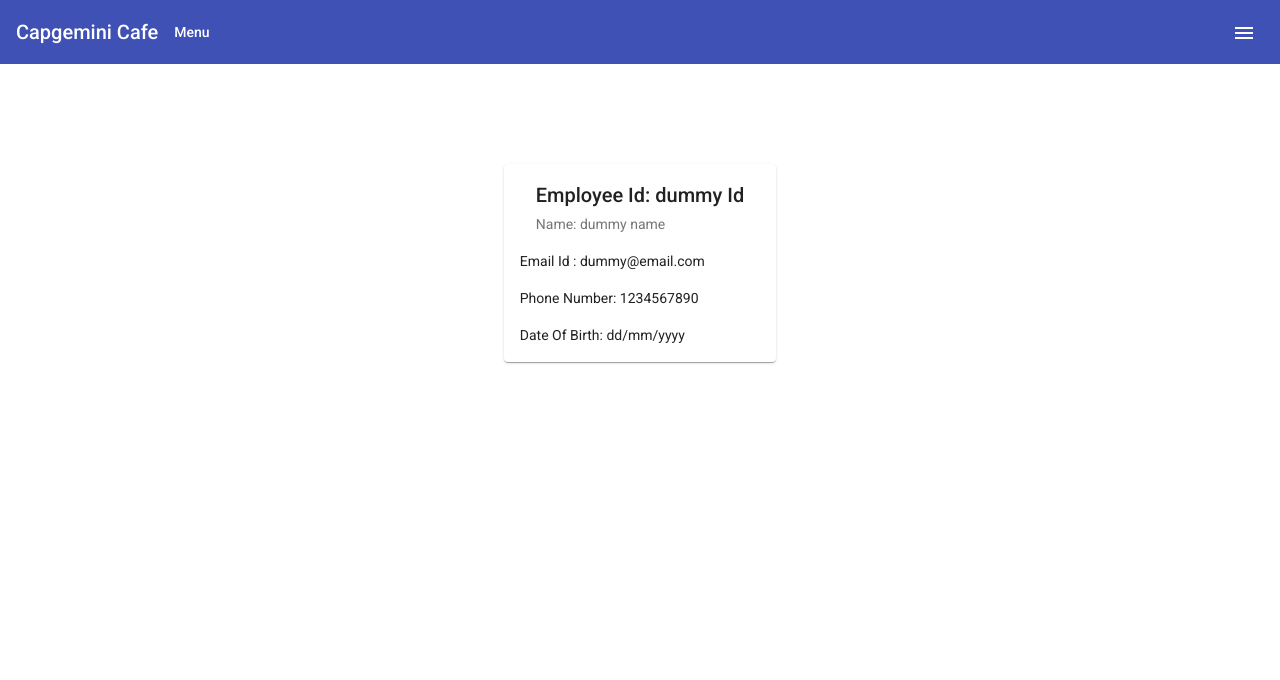
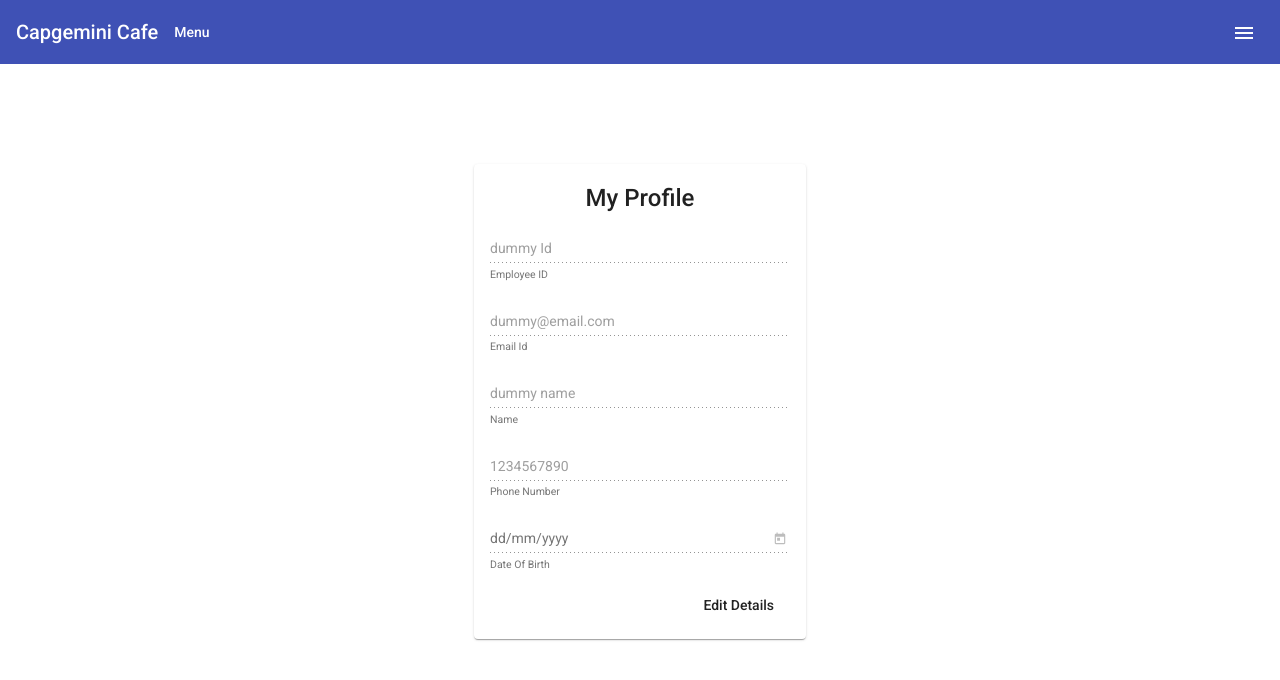
Before and after one commit to Capgemini-Sarokar/CapCafeUI, an Angular app in the folder CapCafeApp/: page /profile in a window 1280 px wide. Shown: the top 680 px of the page. Built offline with nearby package versions, Linux system fonts and the light colour scheme.

Commit message:
added profile component

```diff
--- a/CapCafeApp/src/app/app.component.html
+++ b/CapCafeApp/src/app/app.component.html
@@ -37,7 +37,7 @@
             <span>{{user.name}}</span>
         </button>
         <mat-menu #profileMenu="matMenu">
-            <button mat-menu-item routerLink="/profile" disabled>
+            <button mat-menu-item routerLink="/profile" >
                 <mat-icon>power_settings_new</mat-icon>
                 <span>Profile</span>
             </button>
--- a/CapCafeApp/src/app/app.component.ts
+++ b/CapCafeApp/src/app/app.component.ts
@@ -1,7 +1,5 @@
 import { Component, OnInit } from '@angular/core';
-import { LoginService } from './login-registration/login.service';
 import { User } from './models/user';
-import { LoginComponent } from './login-registration/login/login.component';
 import { UserDataServiceService } from './user-data-service.service';
 import { Router } from '@angular/router';
 
@@ -13,13 +11,11 @@ import { Router } from '@angular/router';
 export class AppComponent implements OnInit {
   private user : User = null;
 
-  ngOnChanges () {
-
-  }
-
   subscription: any;
   ngOnInit(): void {
     this.userLoggedIn = false;
+    // this.user = new User ();
+    // this.user.name = "Dummy";
     this.subscription = this.userDataService.userData$.subscribe(
       item => {
         if (this.user === null) {
--- a/CapCafeApp/src/app/profile/profile.component.css
+++ b/CapCafeApp/src/app/profile/profile.component.css
@@ -12,3 +12,25 @@
     background-image: url('https://material.angular.io/assets/img/examples/shiba1.jpg');
     background-size: cover;
   }
+
+.mat-form-field {
+    width: 100%;
+    min-width: 300px;
+}
+
+mat-card-title, mat-card-content {
+    display: flex;
+    justify-content: center;
+}
+
+.error {
+    padding: 16px;
+    width: 300px;
+    color: white;
+    background-color: red;
+}
+
+.button {
+    display: flex;
+    justify-content: flex-end;
+}
--- a/CapCafeApp/src/app/profile/profile.component.html
+++ b/CapCafeApp/src/app/profile/profile.component.html
@@ -1,11 +1,48 @@
-<mat-card class="example-card">
-    <mat-card-header>
-        <mat-card-title>Employee Id: {{user.employeeId}}</mat-card-title>
-        <mat-card-subtitle>Name: {{user.name}}</mat-card-subtitle>
-    </mat-card-header>
+<mat-card>
+    <mat-card-title>My Profile</mat-card-title>
     <mat-card-content>
-        <p>Email Id : {{user.emailId}}</p>
-        <p>Phone Number: {{user.phoneNumber}}</p>
-        <p>Date Of Birth: {{user.dateOfBirth}}</p>
+        <form [formGroup]="form" (ngSubmit)="submit()">
+            <p>
+                <mat-form-field>
+                    <input type="text" matInput formControlName="employeeId">
+                    <mat-hint>Employee ID</mat-hint>
+                </mat-form-field>
+            </p>
+            <p>
+                <mat-form-field>
+                    <input type="email" matInput formControlName="emailId" pattern="[a-z]+[a-z0-9._]+@[a-z]+\.[a-z.]{2,5}">
+                    <mat-hint>Email Id</mat-hint>
+                </mat-form-field>
+            </p>
+            <p>
+                <mat-form-field>
+                    <input type="text" matInput formControlName="name" pattern="[A-Za-z\s]*">
+                    <mat-hint>Name</mat-hint>
+                </mat-form-field>
+            </p>
+            <p>
+                <mat-form-field>
+                    <input type="text" matInput formControlName="phoneNumber" maxlength="10" pattern="[0-9]*">
+                    <mat-hint>Phone Number</mat-hint>
+                </mat-form-field>
+            </p>
+            <p>
+                <mat-form-field>
+                    <input matInput [matDatepicker]="picker" formControlName="dateOfBirth" placeholder="{{user.dateOfBirth}}">
+                    <mat-hint>Date Of Birth</mat-hint>
+                    <mat-datepicker-toggle matSuffix [for]="picker"></mat-datepicker-toggle>
+                    <mat-datepicker #picker startView="year" [startAt]="1940"></mat-datepicker>
+                </mat-form-field>
+            </p>
+            <p *ngIf="formError" class="error">
+                {{ formErrorString }}
+            </p>
+            <div class="button">
+                <button mat-button (click)="enableEditMode()" *ngIf="!editMode">Edit Details</button>
+            </div>
+            <div class="button">
+                <button mat-button (click)="saveUpdates()" *ngIf="editMode">Submit Updates</button>
+            </div>
+        </form>
     </mat-card-content>
 </mat-card>
--- a/CapCafeApp/src/app/profile/profile.component.ts
+++ b/CapCafeApp/src/app/profile/profile.component.ts
@@ -1,5 +1,6 @@
 import { Component, OnInit, Input } from '@angular/core';
 import { User } from '../models/user';
+import { FormGroup, FormControl } from '@angular/forms';
 
 @Component({
   selector: 'app-profile',
@@ -7,8 +8,28 @@ import { User } from '../models/user';
   styleUrls: ['./profile.component.css']
 })
 export class ProfileComponent implements OnInit {
+  enableEditMode() {
+    console.log("in edit Mode")
+    this.editMode = true;
+    //this.form.get('employeeId').enable();
+    this.form.get('emailId').enable();
+    this.form.get('name').enable();
+    this.form.get('phoneNumber').enable();
+    //this.form.get('dateOfBirth').enable();
+  }
+
+  saveUpdates() {
+    console.log("Details Submitted");
+  }
+
+  private editMode: boolean = false;
+  private formError: boolean = false;
+  private formErrorString: string = "";
+
+  form: FormGroup = null;
+
   @Input()
-    private user : User = new User ();
+  private user: User = new User();
 
   ngOnInit(): void {
     this.user.employeeId = "dummy Id";
@@ -16,9 +37,18 @@ export class ProfileComponent implements OnInit {
     this.user.emailId = "dummy@email.com";
     this.user.phoneNumber = "1234567890";
     this.user.dateOfBirth = "dd/mm/yyyy";
+    this.form = new FormGroup({
+      employeeId: new FormControl({value: this.user.employeeId, disabled:true}),
+      emailId: new FormControl({value: this.user.emailId, disabled:true}),
+      password: new FormControl({value: this.user.password, disabled:true}),
+      name: new FormControl({value: this.user.name, disabled:true}),
+      phoneNumber: new FormControl({value: this.user.phoneNumber, disabled:true}),
+      dateOfBirth: new FormControl({value: this.user.dateOfBirth, disabled:true}),
+      userRole: new FormControl('')
+    });
   }
 
-    constructor () {
+  constructor() {
 
   }
 }
```
Lines whose indentation alone changed are shown as unchanged.
